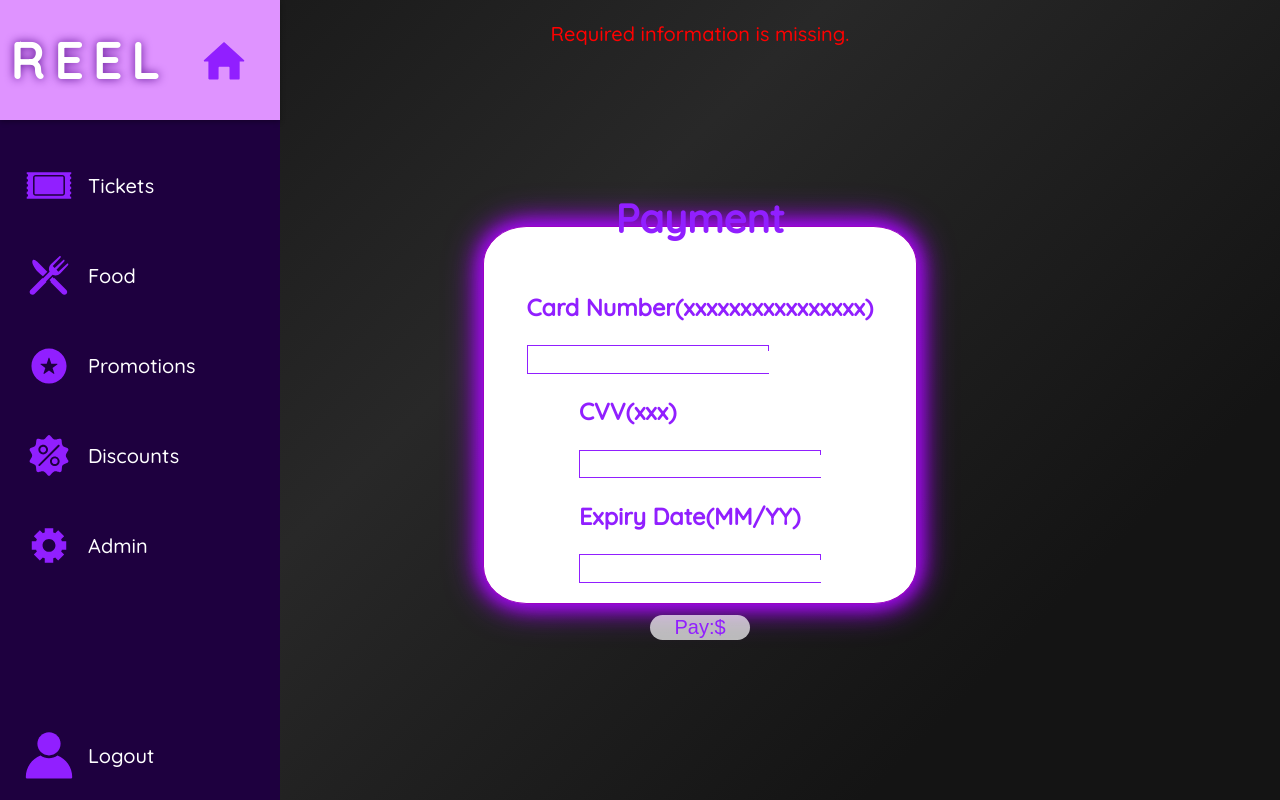
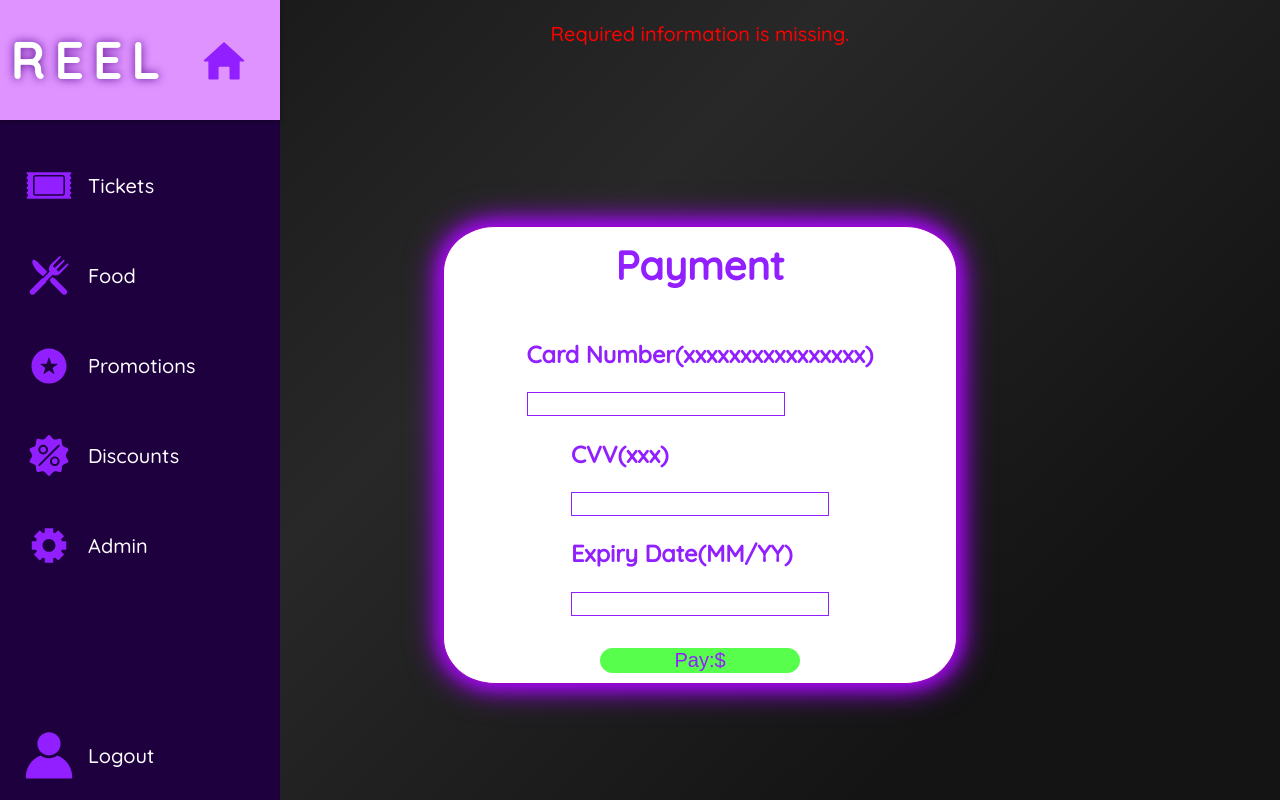
Before and after one commit to evanwongkh/CPSC471Project, a PHP site: page /foodpayment.php in a window 1280 px wide. Run offline with PHP 8.4, Linux system fonts and the light colour scheme; a user stored in the database is signed in; data that the repository does not hold is empty.

Commit message:
fix payment

```diff
--- a/foodpayment.php
+++ b/foodpayment.php
@@ -217,8 +217,8 @@ mysqli_close($conn);
 	}
 
 	.paymentWindow{
-		width: 50vh;
-		height: 40vh;
+		width: 60vh;
+		height: 50vh;
 		animation: glow 1s ease-in-out infinite alternate;
 		border: 1px #911fff solid;
 		background-color: #fff;
@@ -245,6 +245,10 @@ mysqli_close($conn);
 	.input{
 		border: 1px solid #911fff;
 		width: 30vh;
+		display: flex;
+		justify-content: center;
+		align-items: center;
+		width: 20vw;
 	}
 
 	.input input{
@@ -281,8 +285,8 @@ mysqli_close($conn);
 		outline: none;
 		border-radius: 30px;
 		height: 50px;
-		width: 100px;
-		background: rgba(255, 255, 255, 0.7);
+		width: 200px;
+		background: rgba(16, 255, 0, 0.7);
 		font-size: 20px;
 		cursor: pointer;
 		transition: .2s;
--- a/payment.php
+++ b/payment.php
@@ -287,7 +287,7 @@ mysqli_close($conn);
 		outline: none;
 		border-radius: 30px;
 		height: 50px;
-		width: 100px;
+		width: 200px;
 		background: rgba(16, 255, 0, 0.7);
 		font-size: 20px;
 		cursor: pointer;
```
